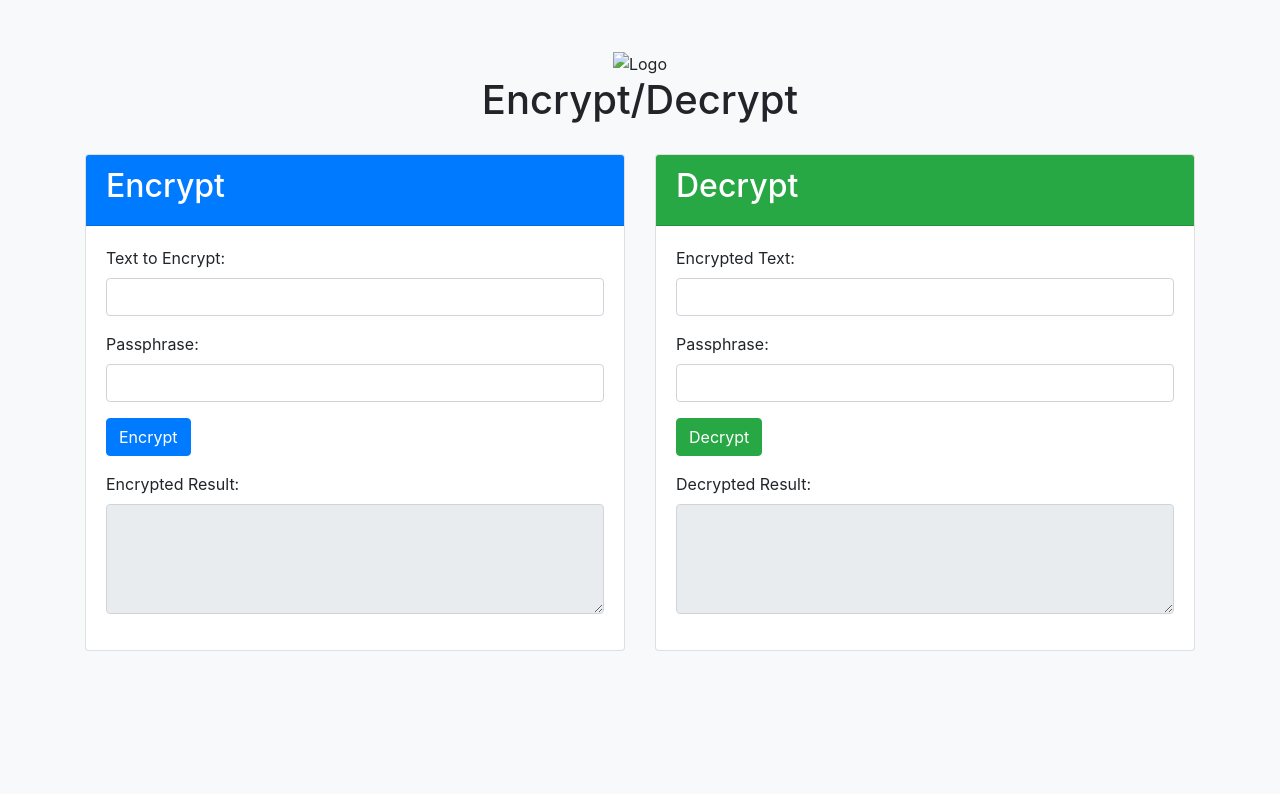
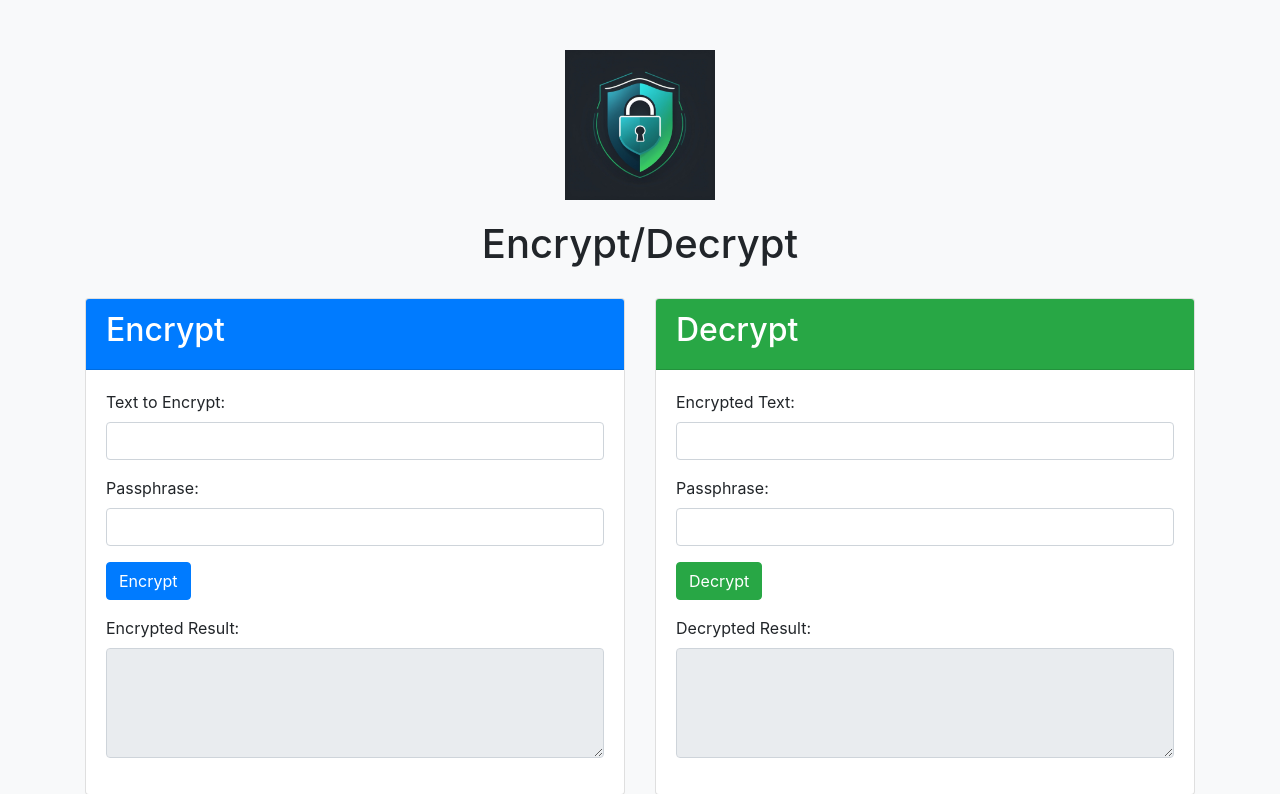
Before and after one commit to minaerian/masari, a Flask app: page / in a window 1280 px wide. Shown: the top 794 px of the page. Before the commit the page ends 651 px from the top, so only its background shows below. Run offline with Flask 3, Linux system fonts and the light colour scheme; some libraries are stand-ins or nearby versions.

Commit message:
All set with 1 word

```diff
--- a/templates/index.html
+++ b/templates/index.html
@@ -23,7 +23,9 @@
             margin-bottom: 30px;
         }
         .header-img {
-            width: 100px;
+            width: 150px;
+            display: block;
+            margin: 0 auto 20px;
         }
     </style>
     <script src="https://code.jquery.com/jquery-3.6.0.min.js"></script>
@@ -82,7 +84,7 @@
 <body>
     <div class="container">
         <div class="title">
-            <img src="https://via.placeholder.com/100" alt="Logo" class="header-img">
+            <img src="{{ url_for('static', filename='lock.jpg') }}" alt="Logo" class="header-img">
             <h1>Encrypt/Decrypt</h1>
         </div>
 
```
Also changed, not shown: static/lock.jpg (added), 1 other file.
